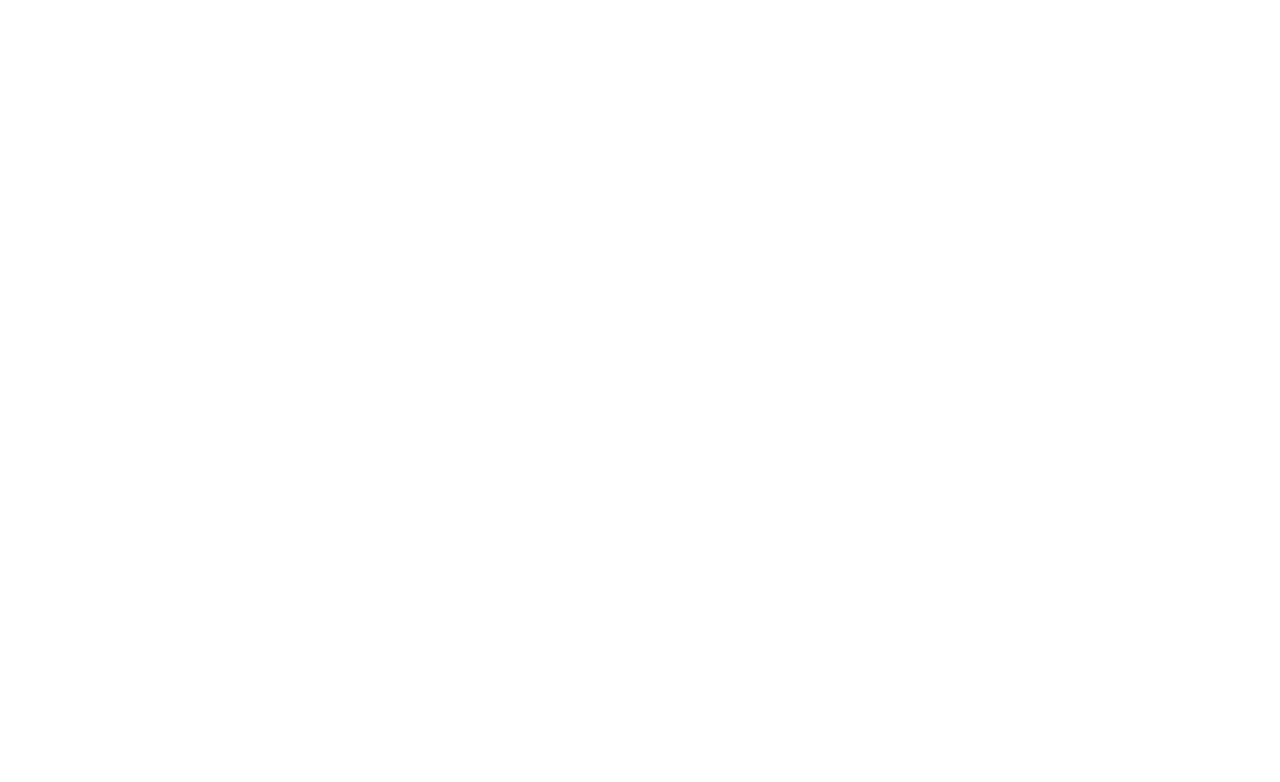
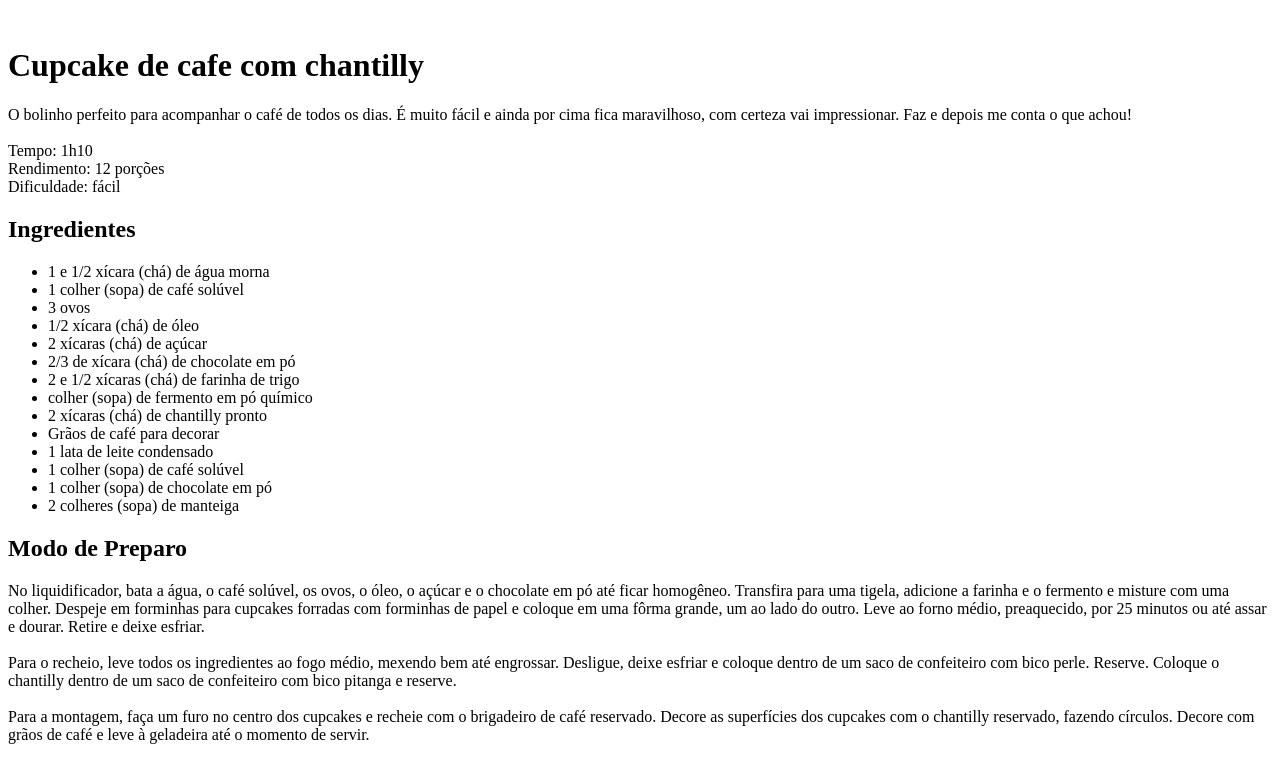
Before and after one commit to leu331/Projetos, a plain HTML site: page index.html in a window 1280 px wide. Drawn offline with Linux system fonts and the light colour scheme.

Commit message:
Adicionando estrutura basica

```diff
--- a/index.html
+++ b/index.html
@@ -6,6 +6,52 @@
     <title>Site de Receitas</title>
 </head>
 <body>
-
+    <div id="page">
+    <img src="" alt="">
+    <main>
+        <section id="about"></section>
+        <h1>Cupcake de cafe com chantilly</h1>
+        <p>O bolinho perfeito para acompanhar o café de todos os dias. É muito fácil e ainda por cima fica maravilhoso, com certeza vai impressionar. Faz e depois me conta o que achou!
+            <br>
+            <br>
+            Tempo: 1h10
+            <br>
+            Rendimento: 12 porções
+            <br>
+            Dificuldade: fácil
+        </p>
+        <section id="ingredients"></section>
+        <h2>Ingredientes</h2>
+        <p>
+            <ul>
+                <li>1 e 1/2 xícara (chá) de água morna</li>
+                <li>1 colher (sopa) de café solúvel</li>
+                <li>3 ovos</li>
+                <li>1/2 xícara (chá) de óleo</li>
+                <li>2 xícaras (chá) de açúcar</li>
+                <li>2/3 de xícara (chá) de chocolate em pó</li>
+                <li>2 e 1/2 xícaras (chá) de farinha de trigo</li>
+                <li> colher (sopa) de fermento em pó químico</li>
+                <li>2 xícaras (chá) de chantilly pronto</li>
+                <li>Grãos de café para decorar</li>
+                <li>1 lata de leite condensado</li>
+                <li>1 colher (sopa) de café solúvel</li>
+                <li>1 colher (sopa) de chocolate em pó</li>
+                <li>2 colheres (sopa) de manteiga</li>
+        </ul>
+        </p>
+        <section id="preparation"></section>
+        <h2>Modo de Preparo</h2>
+        <p>
+            No liquidificador, bata a água, o café solúvel, os ovos, o óleo, o açúcar e o chocolate em pó até ficar homogêneo. Transfira para uma tigela, adicione a farinha e o fermento e misture com uma colher. Despeje em forminhas para cupcakes forradas com forminhas de papel e coloque em uma fôrma grande, um ao lado do outro. Leve ao forno médio, preaquecido, por 25 minutos ou até assar e dourar. Retire e deixe esfriar.
+            <br>
+            <br>
+Para o recheio, leve todos os ingredientes ao fogo médio, mexendo bem até engrossar. Desligue, deixe esfriar e coloque dentro de um saco de confeiteiro com bico perle. Reserve. Coloque o chantilly dentro de um saco de confeiteiro com bico pitanga e reserve.
+<br>
+<br>
+Para a montagem, faça um furo no centro dos cupcakes e recheie com o brigadeiro de café reservado. Decore as superfícies dos cupcakes com o chantilly reservado, fazendo círculos. Decore com grãos de café e leve à geladeira até o momento de servir.
+        </p>
+    </main>
+    </div>
 </body>
 </html>
```
